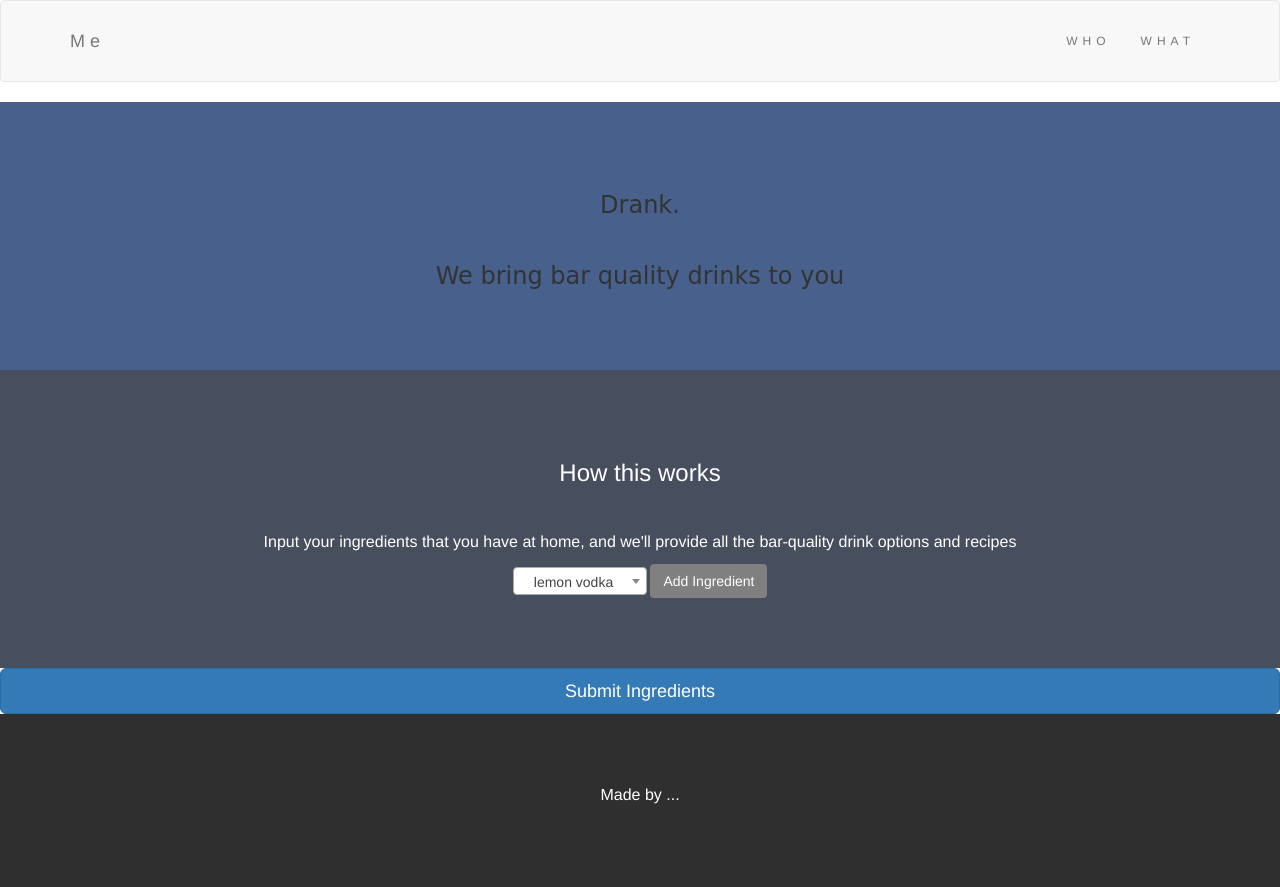
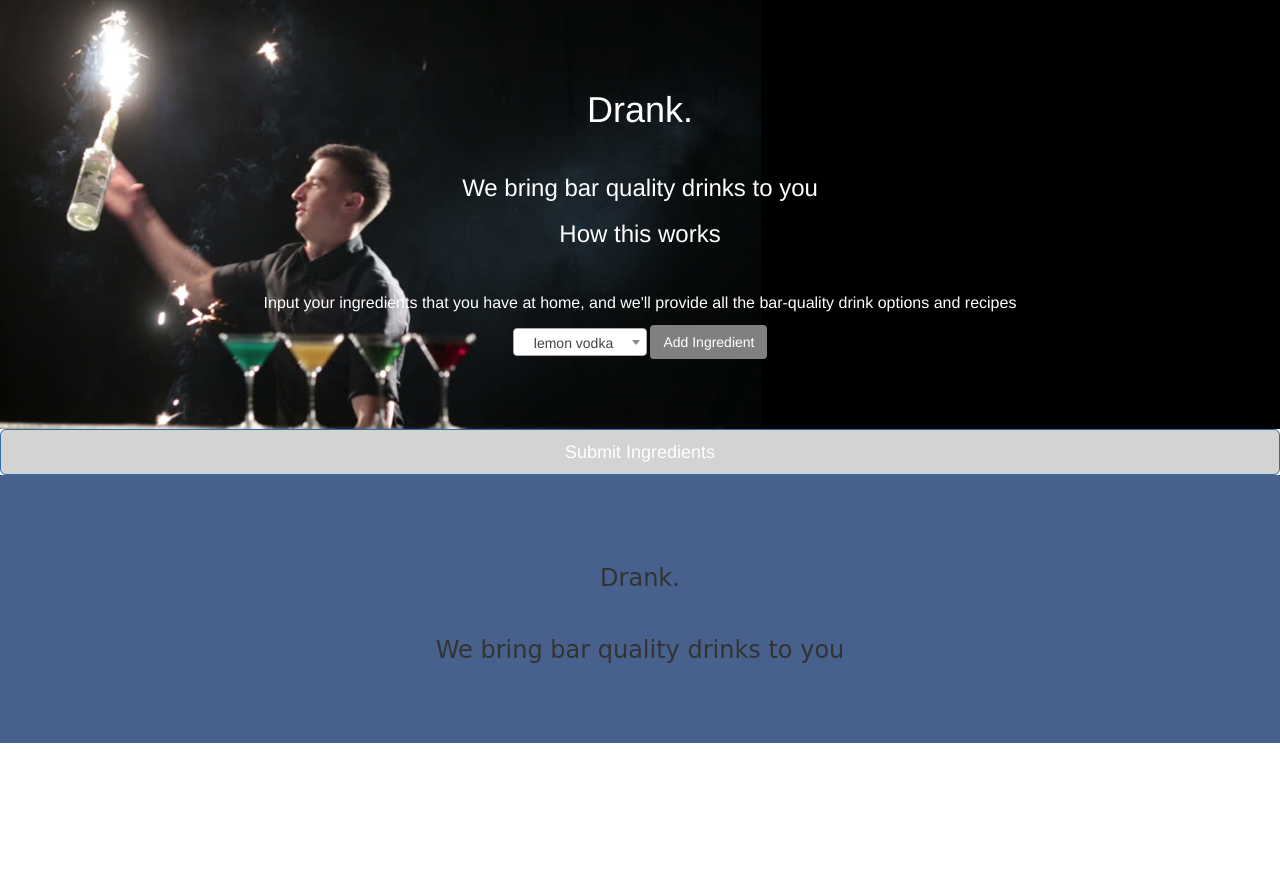
Before and after one commit to lilmocc/project-drank, a website: page public/drank.html in a window 1280 px wide. After the commit the page ends 800 px from the top, so only its background shows below. Drawn offline with nearby package versions, Linux system fonts and the light colour scheme.

Commit message:
joeUpload

```diff
--- a/public/css/style.css
+++ b/public/css/style.css
@@ -51,6 +51,31 @@ p {font-size: 16px;}
 }
 .navbar-nav  li a:hover {
     color: #1abc9c !important;
+}
+
+#firstContainer {
+
+}
+
+#secondContainer {
+
+  /* background-repeat: round; */
+  background-image: url("../assets/2.jpg");
+  background-repeat: no-repeat;
+  background-size: contain;
+  background-color: black;
+  /* background-size: cover; */
+}
+
+#footerMain {
+  /* background-image: url("../assets/Bottles.jpg"); */
+
+
+
+}
+
+#submitIngBtn {
+
 }
 
 /* ///////////////////////////Drank.html/////////////////////////// */
--- a/public/drank.html
+++ b/public/drank.html
@@ -16,35 +16,14 @@
 </head>
 <body>
 
-<!-- Navbar -->
-<nav class="navbar navbar-default">
-  <div class="container">
-    <div class="navbar-header">
-      <button type="button" class="navbar-toggle" data-toggle="collapse" data-target="#myNavbar">
-        <span class="icon-bar"></span>
-        <span class="icon-bar"></span>
-        <span class="icon-bar"></span>
-      </button>
-      <a class="navbar-brand" href="#">Me</a>
-    </div>
-    <div class="collapse navbar-collapse" id="myNavbar">
-      <ul class="nav navbar-nav navbar-right">
-        <li><a href="#">WHO</a></li>
-        <li><a href="#">WHAT</a></li>
-      </ul>
-    </div>
-  </div>
-</nav>
 
-<!-- First Container -->
-<div class="container-fluid bg-1 text-center">
-  <h3 class="margin">Drank.</h3>
-  <!-- <img src="assets\Bar_Pic1.jpeg" alt="Bar" height="25%" width="100%"> -->
-  <h3>We bring bar quality drinks to you</h3>
-</div>
+
+
 
 <!-- Second Container -->
-<div class="container-fluid bg-2 text-center">
+<div class="container-fluid bg-2 text-center" id="secondContainer">
+  <h1 class="margin">Drank.</h1>
+  <h3>We bring bar quality drinks to you</h3>
   <h3 class="margin">How this works</h3>
   <p>Input your ingredients that you have at home, and we'll provide all the bar-quality drink options and recipes</p>
 
@@ -62,13 +41,16 @@
     <span class="glyphicon glyphicon-search"></span> Ingredients
   </a> -->
 
-<button id="submit-ingredients" type="button" class="btn btn-primary btn-lg btn-block">Submit Ingredients</button>
+<button id="submit-ingredients" type="button" class="btn btn-primary btn-lg btn-block" style="background-color: lightgrey;">Submit Ingredients</button>
 
 
-<!-- Footer -->
-<footer class="container-fluid bg-4 text-center">
-  <p>Made by ...</a></p>
-</footer>
+<!-- First Container -->
+<div class="container-fluid bg-1 text-center" id="firstContainer">
+  <h3 class="margin">Drank.</h3>
+  <!-- <img src="assets\Bar_Pic1.jpeg" alt="Bar" height="25%" width="100%"> -->
+  <h3>We bring bar quality drinks to you</h3>
+</div>
+
 
 
 <script
```
Also changed, not shown: public/assets/2.jpg (added), public/assets/BarTop.jpg (added), public/assets/Bottles.jpg (added), public/assets/Epicurean-Bar.jpg (added), public/assets/barInspect.jpg (added), public/assets/fake-cocktail-bar-liqueurs.jpg (added).
